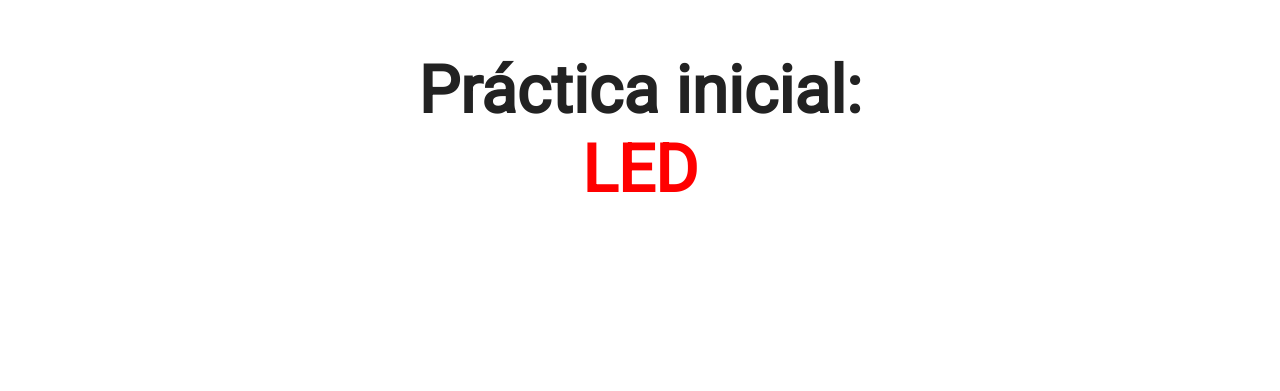
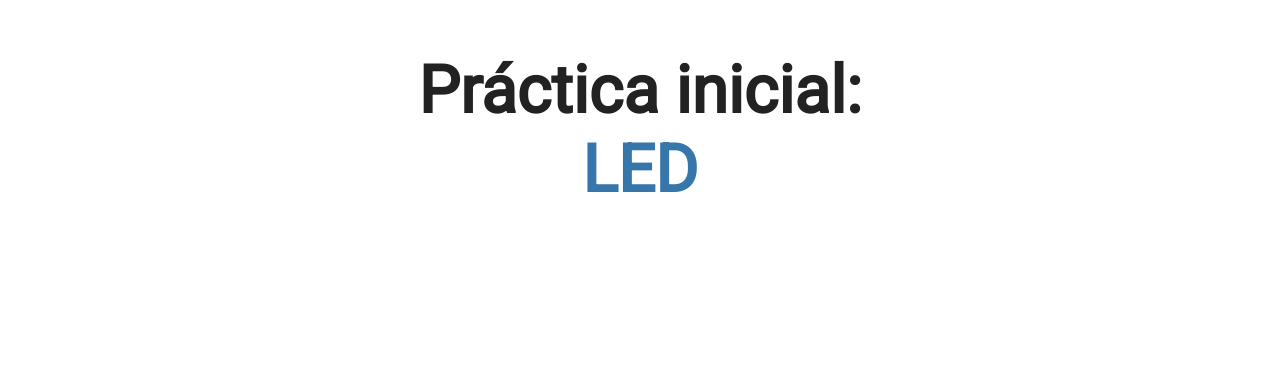
Before and after one commit to felixgomez/pydaygalicia2017, a website: page P00-inicial.html in a window 1280 px wide. Shown: the part 258-649 px from the top of the page. Drawn offline with Linux system fonts and the light colour scheme.

Commit message:
Modificado color en título

```diff
--- a/P00-inicial.html
+++ b/P00-inicial.html
@@ -31,7 +31,7 @@
 
 	<div class="slides">
 		<section>
-			<h1>Práctica inicial:<br/><span style="color:red;">LED</span></h1>
+			<h1>Práctica inicial:<br/><span style="color:#3776AB;">LED</span></h1>
 		</section>
 
 		<section>
```
